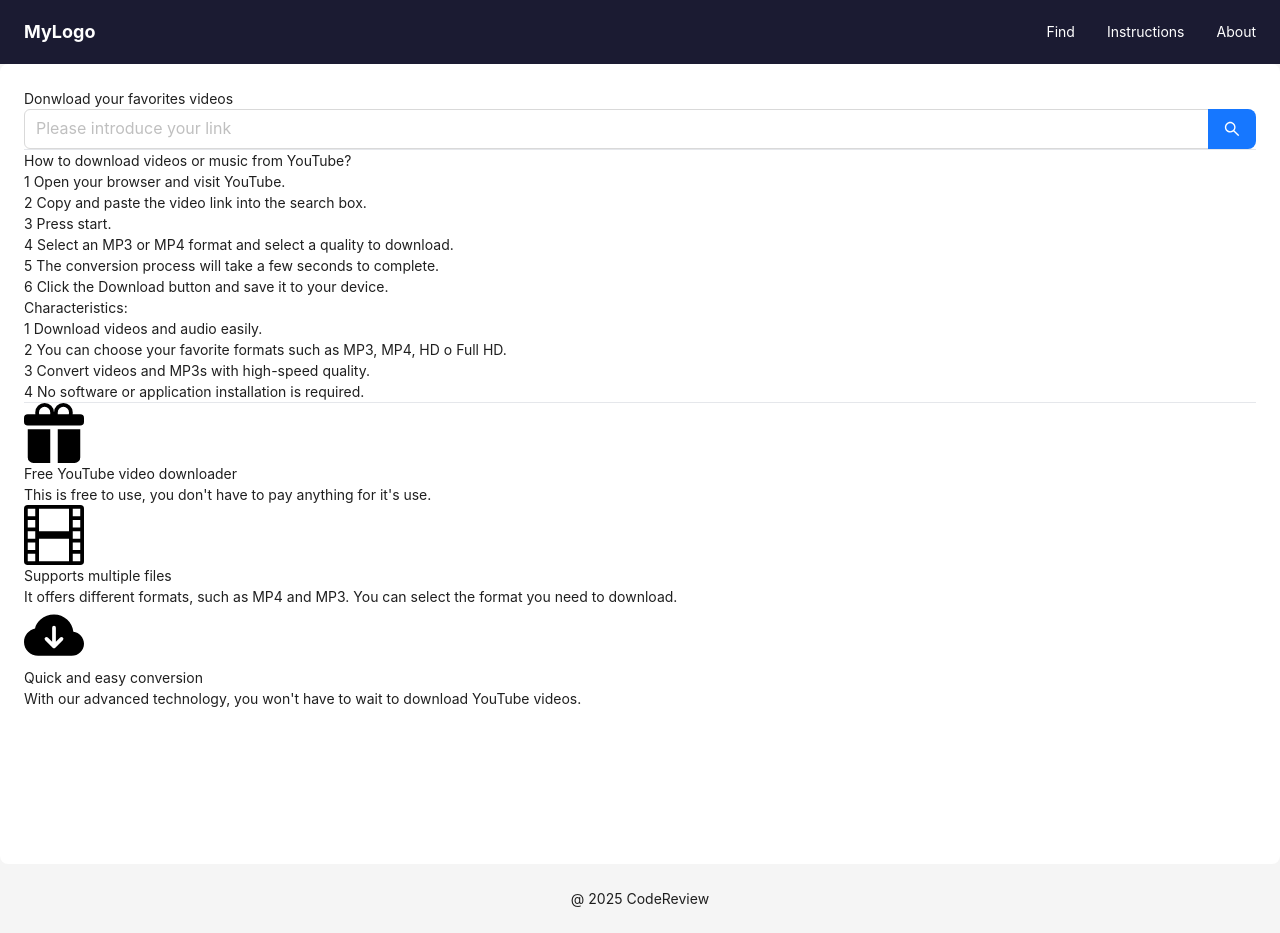
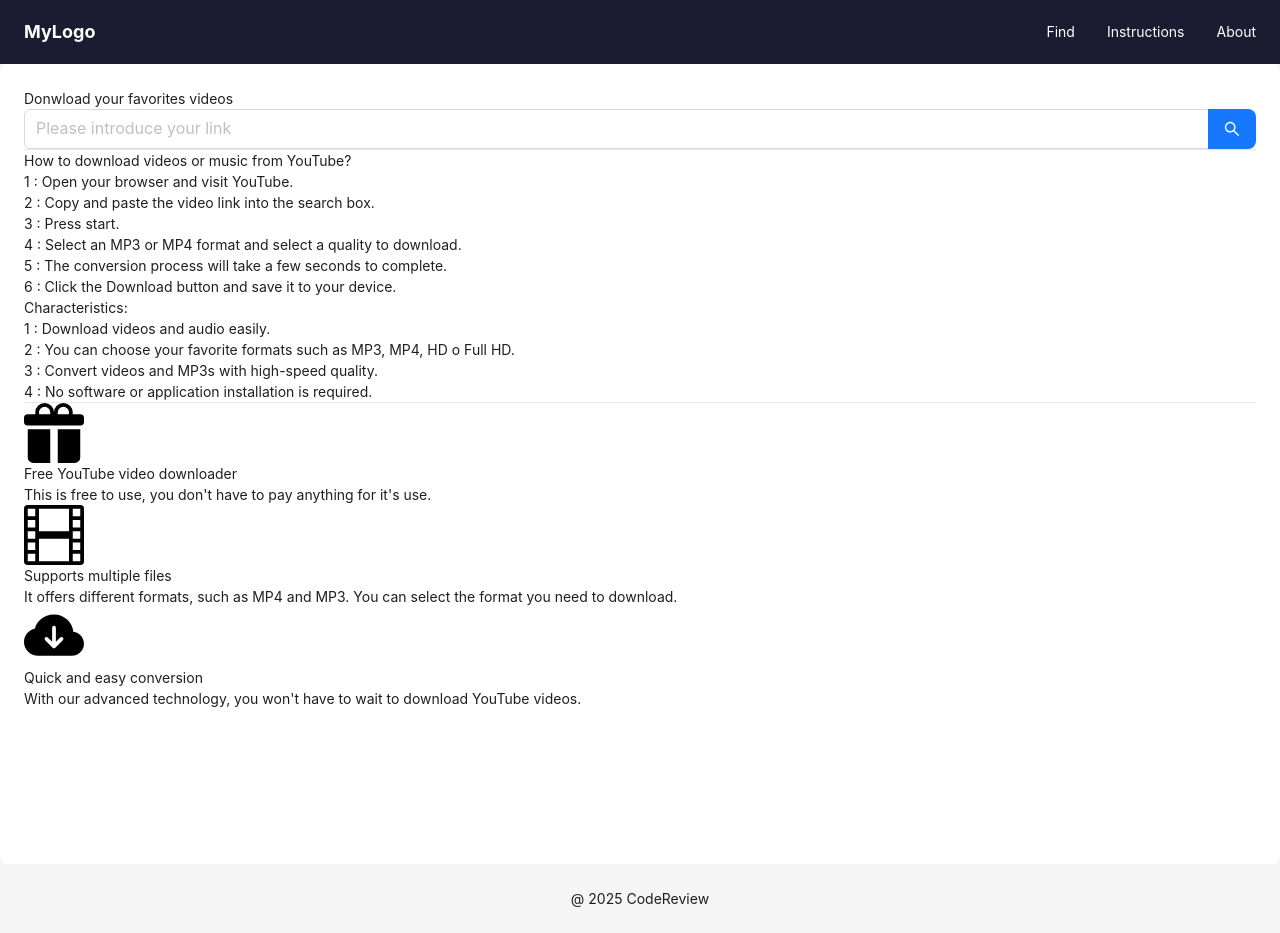
Before and after one commit to migayalach/client-download, a Next.js app: page / in a window 1280 px wide. Built offline with nearby package versions, Linux system fonts and the light colour scheme.

Commit message:
added styles

```diff
--- a/src/components/text/Text.tsx
+++ b/src/components/text/Text.tsx
@@ -3,8 +3,8 @@ import React from "react";
 
 function Text({ number, text }: TextInput) {
   return (
-    <p>
-      <span>{number}</span> {text}
+    <p className="p-1 mt-1 text-[16px] md:text-[19px]">
+      <span className="font-medium">{number} :</span> {text}
     </p>
   );
 }
```
